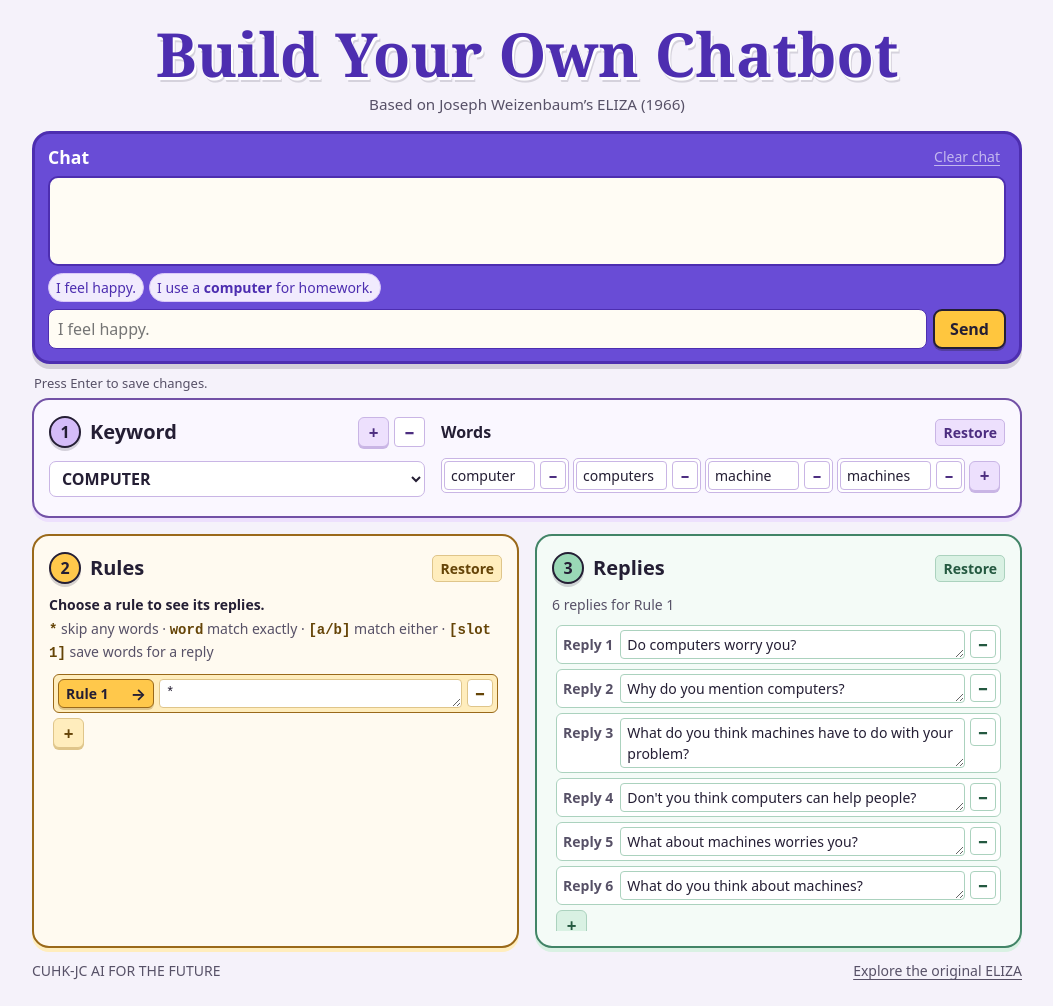
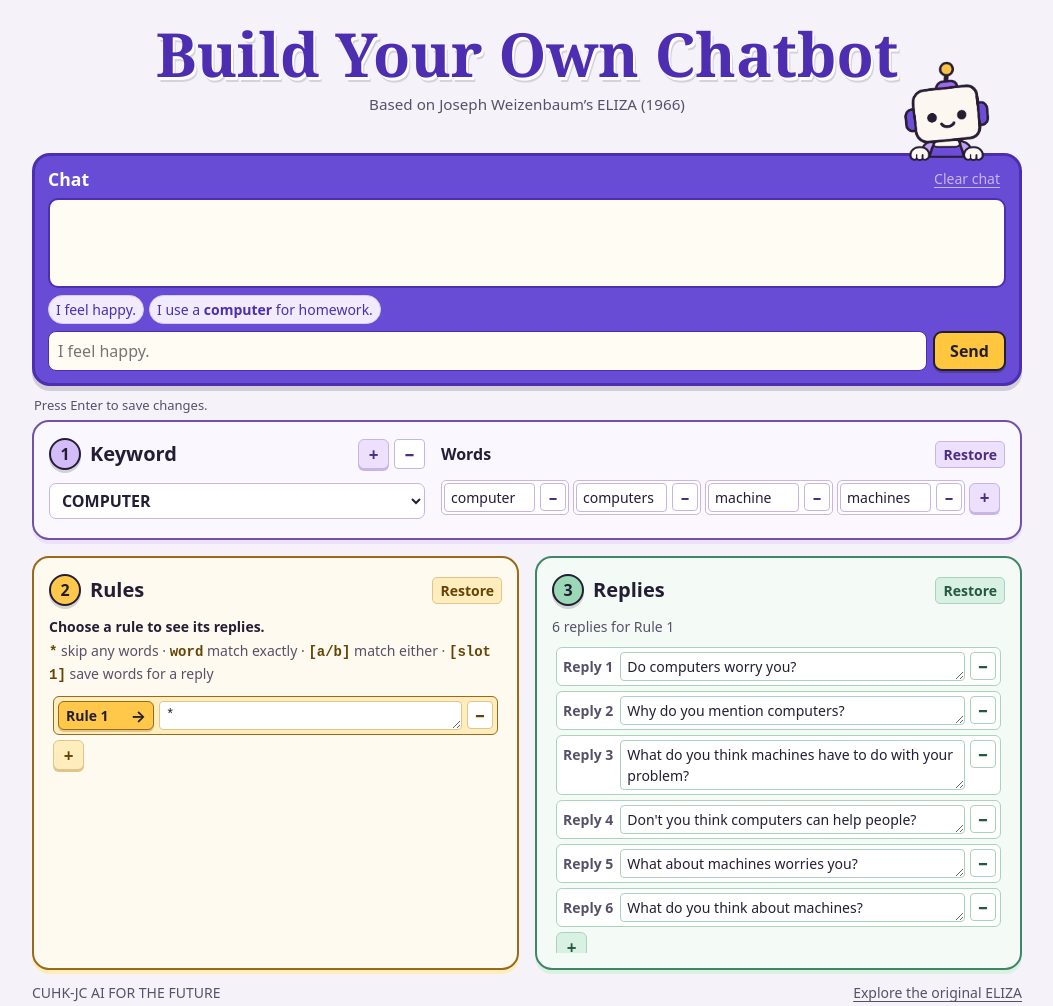
Before and after one commit to para-zhou/StoryMate, a plain HTML site: page index.html in a window 1280 px wide. Shown: the whole page, without its empty margins (113-1166 px from the left). Drawn offline with Linux system fonts and the light colour scheme.

Commit message:
simple eliza with style

```diff
--- a/chatbot-assets/style.css
+++ b/chatbot-assets/style.css
@@ -20,7 +20,7 @@
 body { margin: 0; min-height: 100dvh; }
 main { width: min(100% - 28px, 990px); margin: 24px auto; }
 h1, h2, p { margin: 0; }
-.page-heading { margin-bottom: 15px; text-align: center; }
+.page-heading { margin-bottom: 37px; text-align: center; }
 h1 { color: var(--accent); font: 700 clamp(2.65rem, 8vw, 3.8rem)/1 Georgia, serif; text-shadow: 2px 3px #fff, 3px 5px #241e3426; }
 .subtitle { margin-top: 8px; color: var(--muted); font-size: .95rem; }
 h2 { font-size: 1.1rem; }
@@ -30,7 +30,17 @@ button:disabled { cursor: default; opacity: .6; }
 :focus-visible { outline: 3px solid #168578; outline-offset: 2px; }
 .visually-hidden { position: absolute; width: 1px; height: 1px; overflow: hidden; clip-path: inset(50%); white-space: nowrap; }
 
-.chat { padding: 10px 13px 12px; border: 3px solid var(--accent); border-radius: 18px; background: var(--purple); box-shadow: var(--shadow); }
+.chat { position: relative; padding: 10px 13px 12px; border: 3px solid var(--accent); border-radius: 18px; background: var(--purple); box-shadow: var(--shadow); }
+.chat-mascot {
+  position: absolute;
+  inset-inline-end: 16px;
+  inset-block-end: calc(100% - 7px);
+  display: block;
+  width: clamp(84px, 13vw, 112px);
+  height: auto;
+  pointer-events: none;
+  user-select: none;
+}
 .chat-heading { display: flex; align-items: center; justify-content: space-between; gap: 8px; margin-bottom: 6px; color: #fff; }
 .text-button { border: 0; background: transparent; color: inherit; font-size: .875rem; text-decoration: underline; text-underline-offset: 3px; }
 .chat-log { min-height: 90px; max-height: 205px; overflow: auto; overscroll-behavior: contain; padding: 9px; border: 2px solid var(--accent); border-radius: 10px; background: #fffcf4; }
@@ -170,7 +180,11 @@ textarea.row-field { display: block; field-sizing: content; resize: vertical; }
 footer { display: flex; flex-wrap: wrap; justify-content: space-between; gap: 4px 12px; margin-top: 12px; color: var(--muted); font-size: .875rem; }
 footer a { color: inherit; text-underline-offset: 3px; }
 
+@media (min-width: 780px) and (max-width: 960px) {
+  .chat-mascot { width: 90px; inset-block-end: calc(100% - 11px); }
+}
 @media (max-width: 590px) {
+  .page-heading { margin-bottom: 66px; }
   .board { grid-template-columns: 1fr; }
   .rule-list, .reply-list { max-height: 245px; }
 }
--- a/index.html
+++ b/index.html
@@ -16,6 +16,7 @@
       <p class="subtitle">Based on Joseph Weizenbaum’s ELIZA (1966)</p>
     </header>
     <section class="chat" aria-labelledby="chat-title">
+      <img class="chat-mascot" src="chatbot-assets/chat-robot.png" alt="" width="1289" height="1221">
       <header class="chat-heading">
         <h2 id="chat-title">Chat</h2>
         <button type="button" id="clear-chat" class="text-button" disabled>Clear chat</button>
```
Also changed, not shown: chatbot-assets/chat-robot.png (added), 1 other file.
